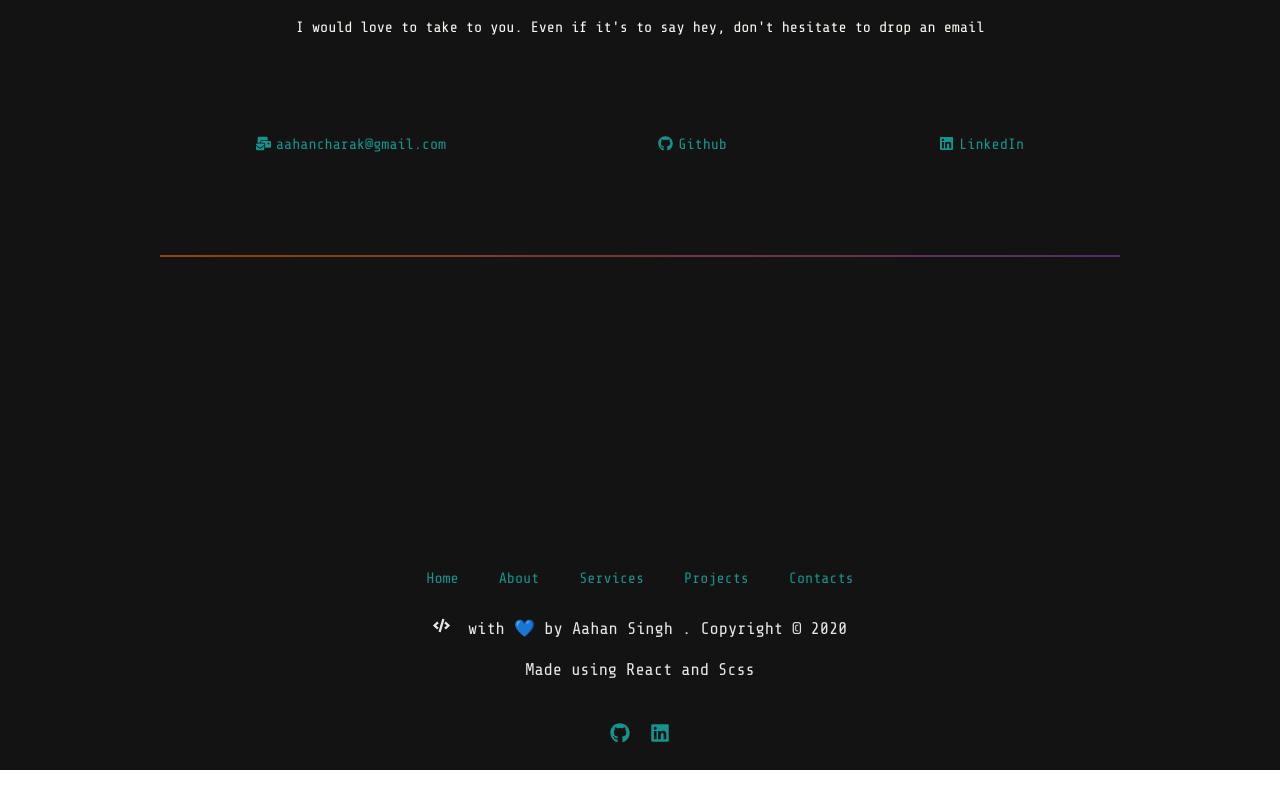
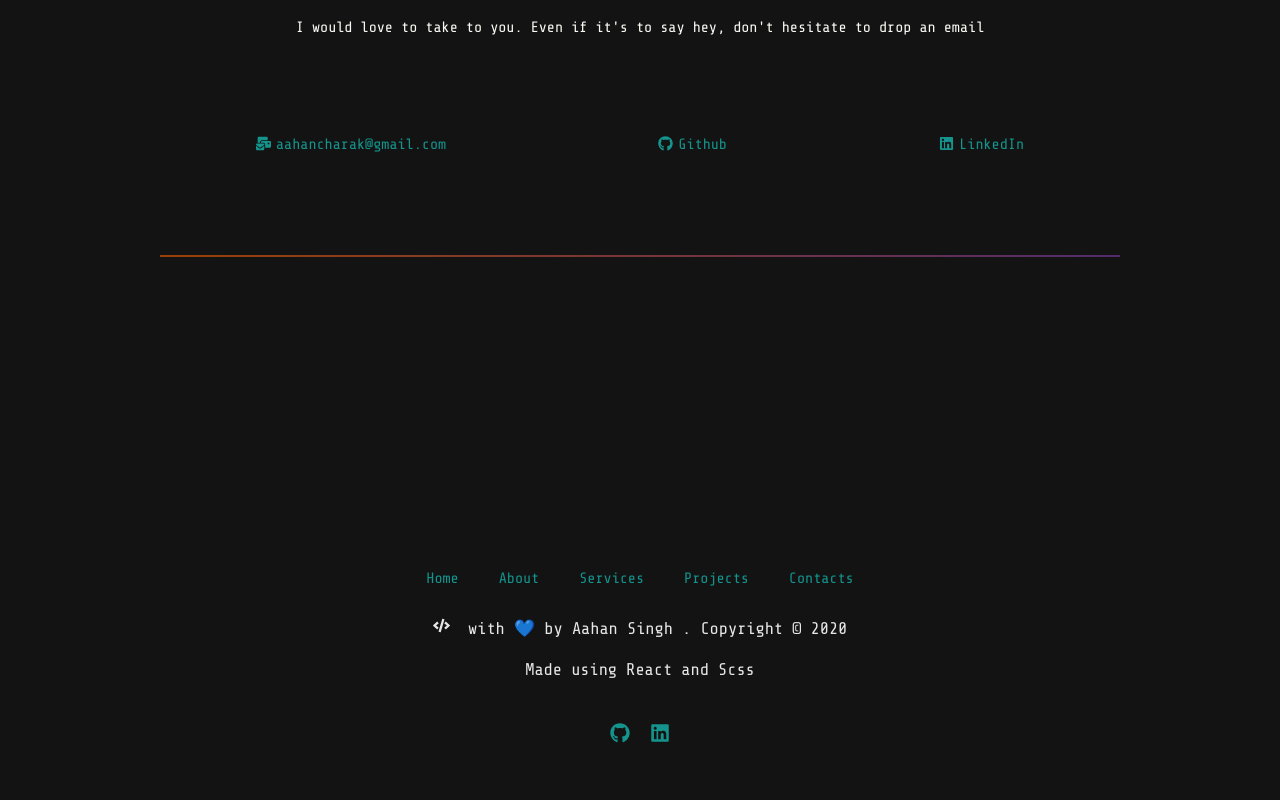
Before and after one commit to ascii-monk123/Portfilio-V2.0, a React (Create React App) app: page / in a window 1280 px wide. Shown: the part 4201-5001 px from the top of the page. Before the commit the page ends 4971 px from the top, so only its background shows below. Built offline with nearby package versions, Linux system fonts and the light colour scheme.

Commit message:
Added extra height to the footer

```diff
--- a/src/scss/modules/_home.scss
+++ b/src/scss/modules/_home.scss
@@ -217,7 +217,7 @@
 /********************The main Footer ***********************************/
 .main-footer {
   padding-top: 0rem;
-  min-height: 20rem;
+  min-height: 23rem;
   width: 100%;
   background-color: $color-black-light;
   p {
```
